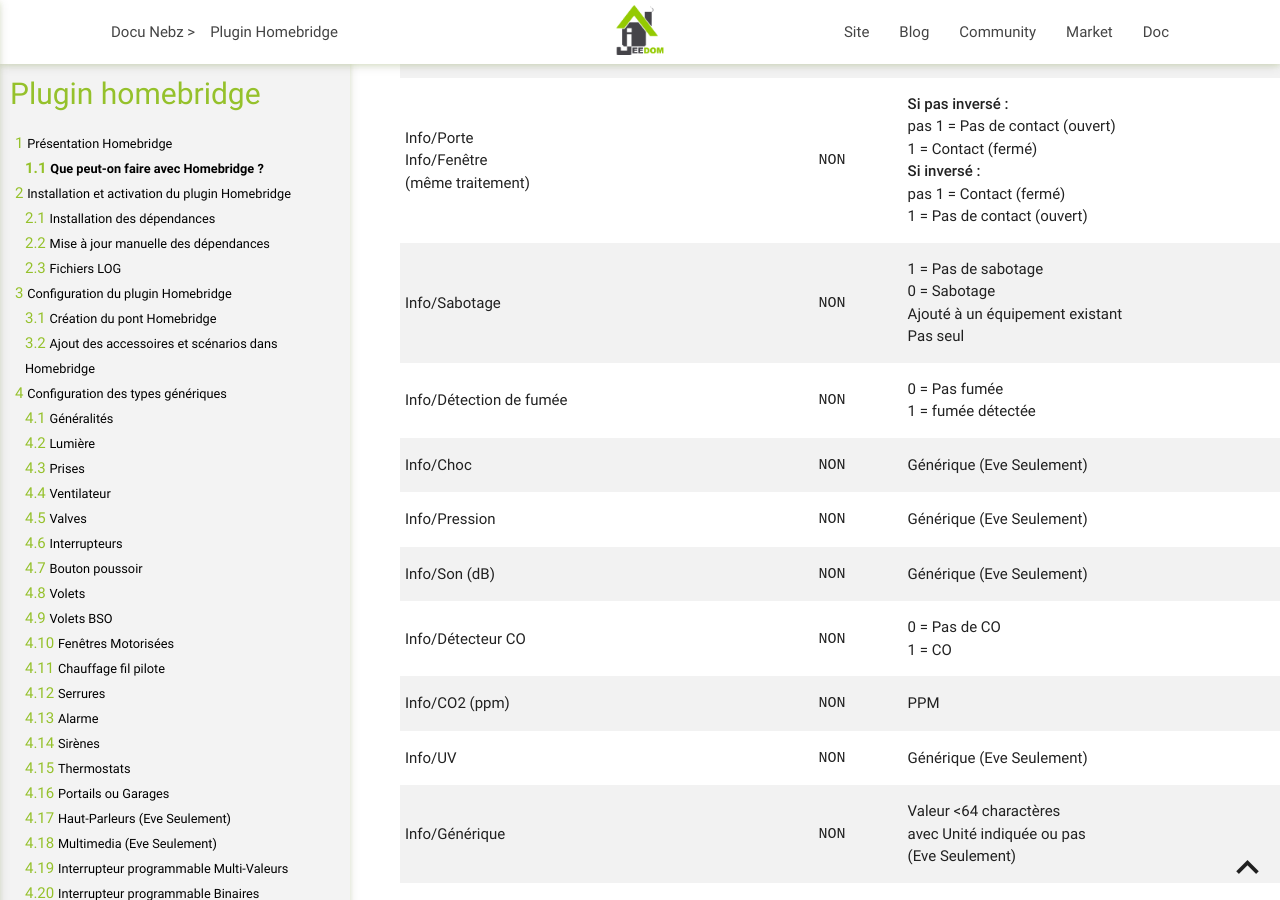
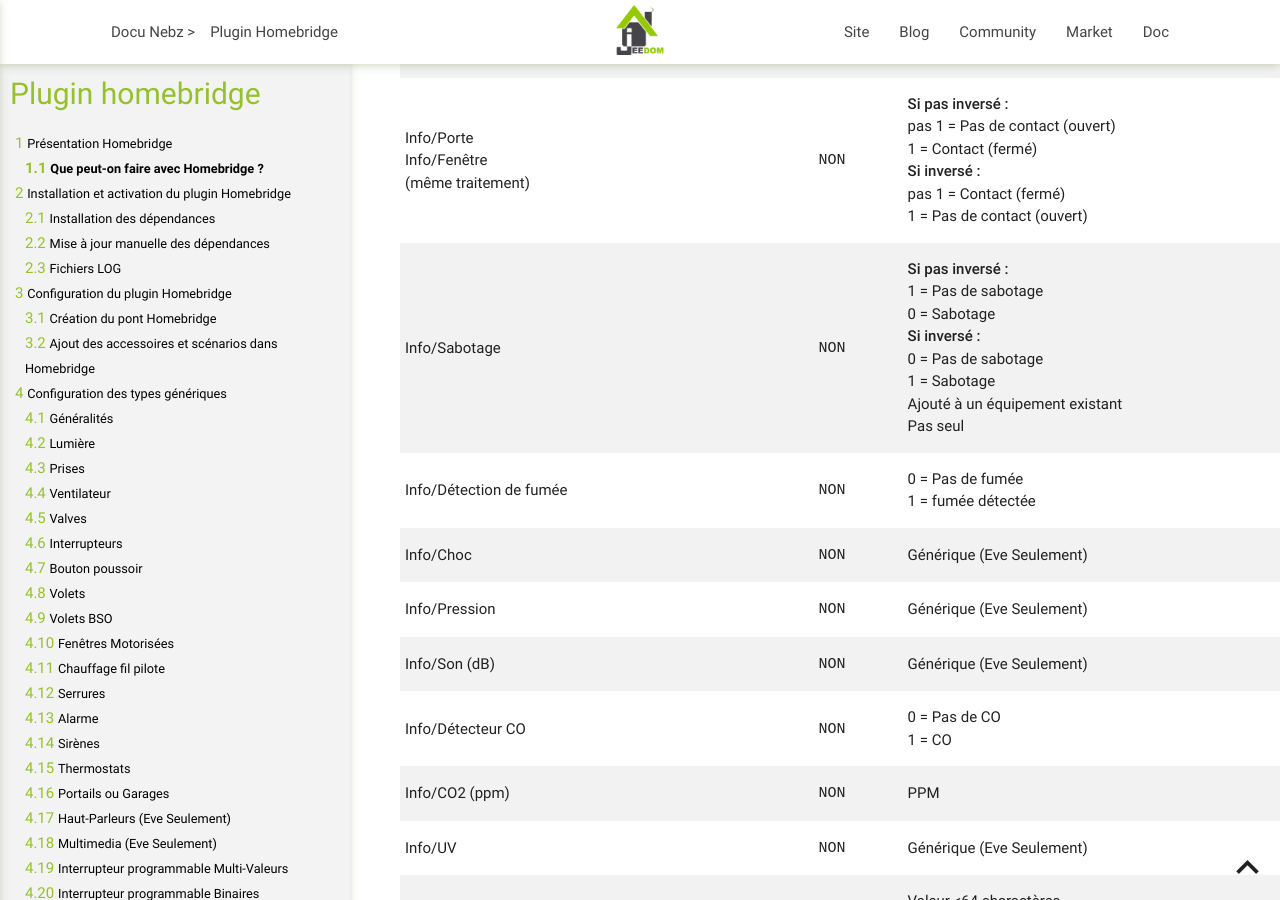
Before and after one commit to NebzHB/jeedom_docs, a Jekyll site: the page built from plugins/homebridge/fr_FR/index.md, in a window 1280 px wide and 900 px high, scrolled down 21193 px. Built offline with Jekyll 4.4.1, drawn with Linux system fonts in a browser that asks for light colours.

Commit message:
Update index.md

```diff
--- a/plugins/homebridge/fr_FR/index.md
+++ b/plugins/homebridge/fr_FR/index.md
@@ -429,8 +429,8 @@
 |Info/Inondation|`NON`|pas 1 = Pas de fuite détectée<br/>1 = fuite détectée|
 |Info/Humidité|`NON`|%|
 |Info/Porte<br/>Info/Fenêtre<br/>(même traitement)|`NON`|**Si pas inversé :**<br/>pas 1 = Pas de contact (ouvert)<br/>1 = Contact (fermé)<br/>**Si inversé :**<br/>pas 1 = Contact (fermé)<br/>1 = Pas de contact (ouvert)|
-|Info/Sabotage|`NON`|1 = Pas de sabotage<br/>0 = Sabotage<br/>Ajouté à un équipement existant<br/>Pas seul|
-|Info/Détection de fumée|`NON`|0 = Pas fumée<br/>1 = fumée détectée|
+|Info/Sabotage|`NON`|**Si pas inversé :**<br/>1 = Pas de sabotage<br/>0 = Sabotage<br/>**Si inversé :**<br/>0 = Pas de sabotage<br/>1 = Sabotage<br/>Ajouté à un équipement existant<br/>Pas seul|
+|Info/Détection de fumée|`NON`|0 = Pas de fumée<br/>1 = fumée détectée|
 |Info/Choc|`NON`|Générique (Eve Seulement)|
 |Info/Pression|`NON`|Générique (Eve Seulement)|
 |Info/Son (dB)|`NON`|Générique (Eve Seulement)|
```
